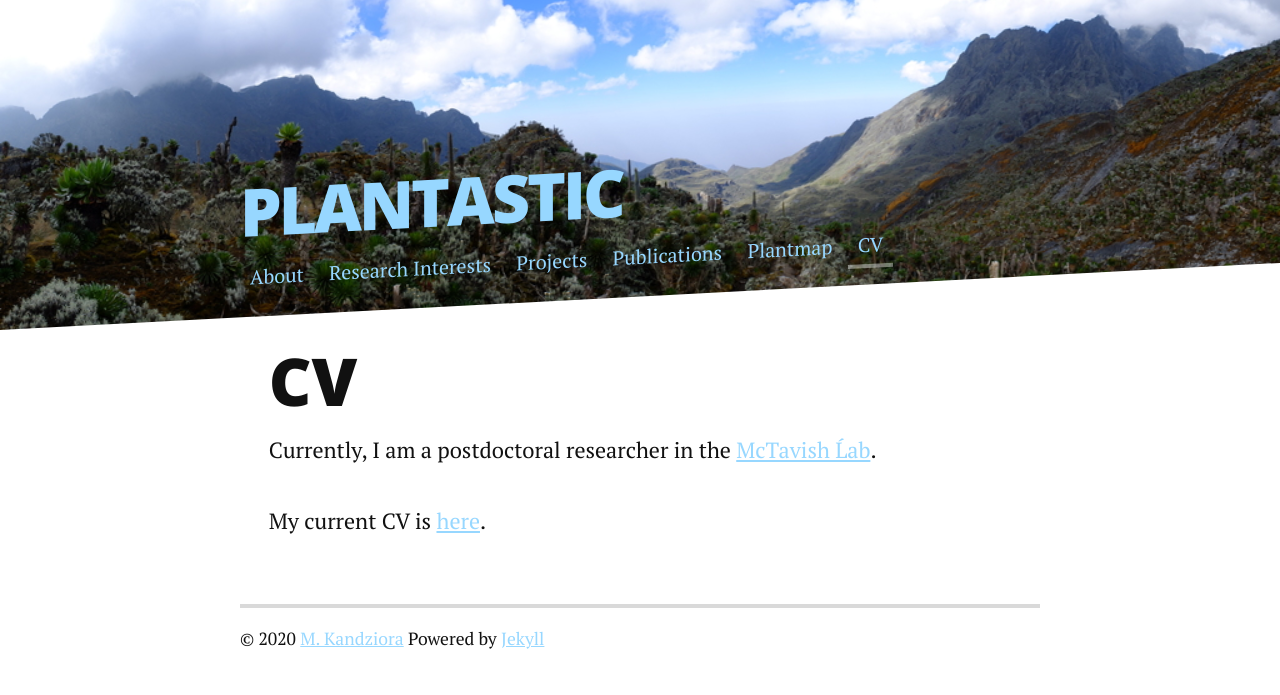
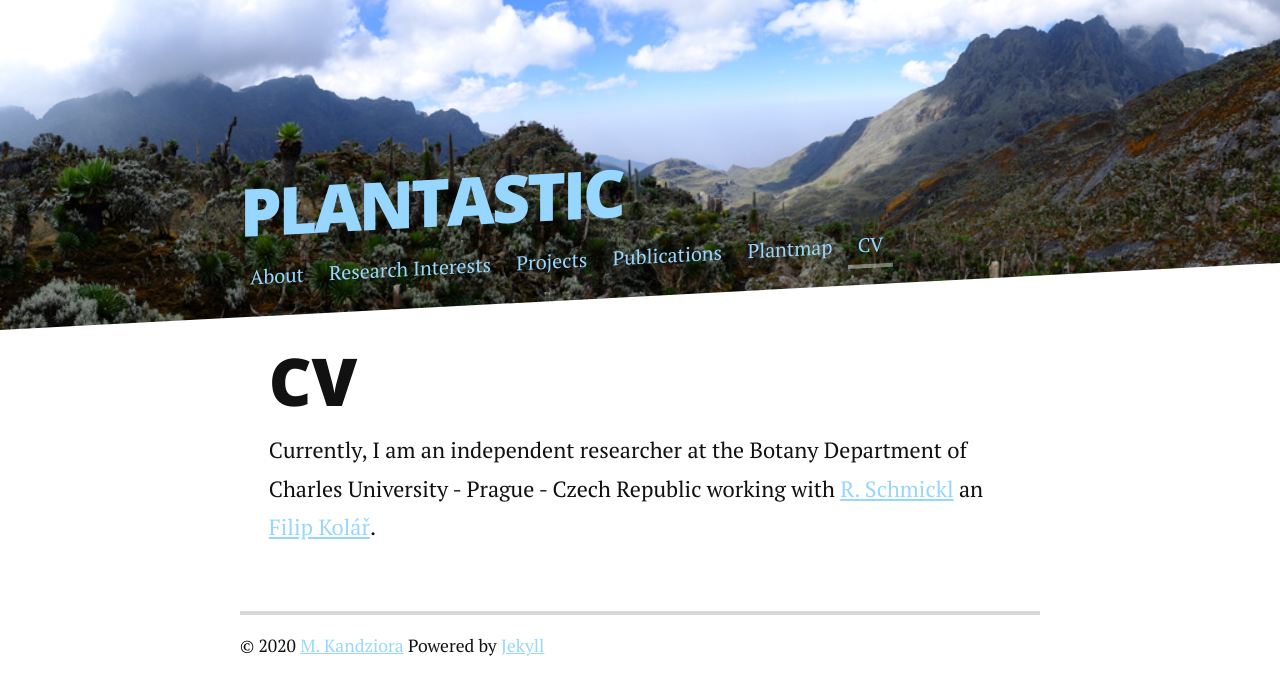
Before and after one commit to mkandziora/plantastic, a Jekyll site: the page built from cv.md, in a window 1280 px wide. Shown: the top 695 px of the page. Built offline with Jekyll 4.4.1, drawn with Linux system fonts in a browser that asks for light colours; nearby versions of some CDN libraries.

Commit message:
Update cv.md

```diff
--- a/cv.md
+++ b/cv.md
@@ -4,6 +4,4 @@ title: CV
 permalink: /cv/
 ---
 
-Currently, I am a postdoctoral researcher in the [McTavish Ĺab](https://mctavishlab.github.io/).
-
-My current CV is [here]({{ "./includes/cv.pdf" | absolute_url }}).
+Currently, I am an independent researcher at the Botany Department of Charles University - Prague - Czech Republic working with [R. Schmickl](https://lab-allience.natur.cuni.cz/plantevocytogen/people-research) an [Filip Kolář](https://botany.natur.cuni.cz/ecolgen/filip-kolar).
```
